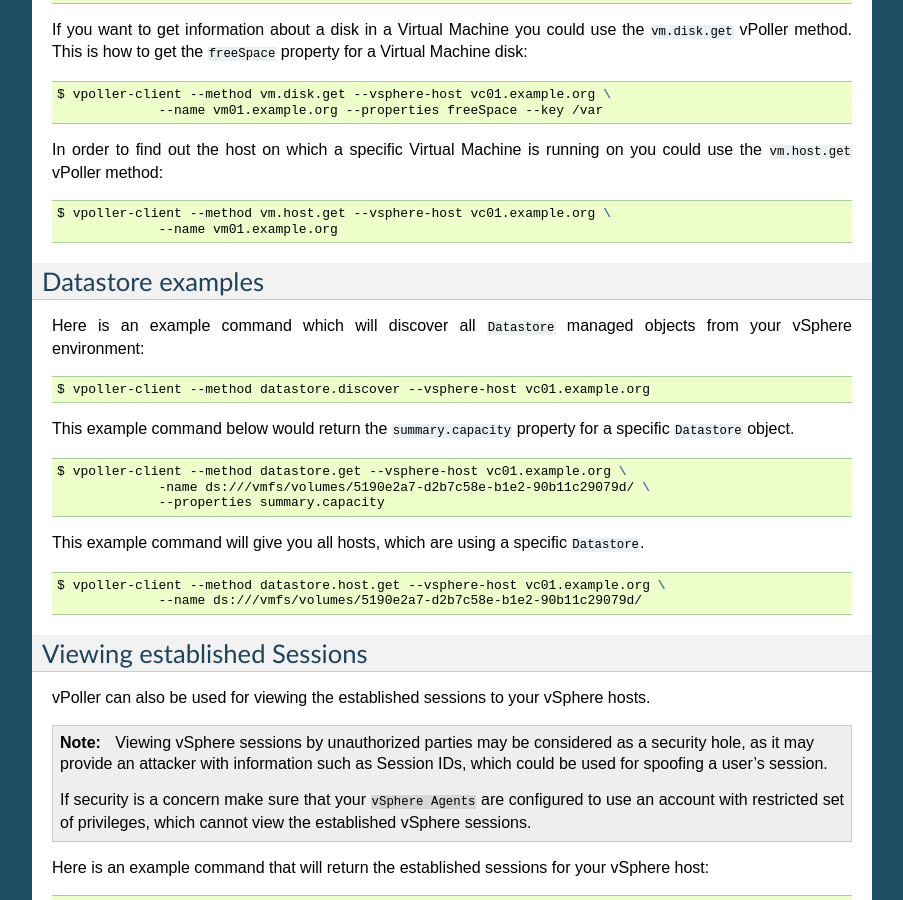
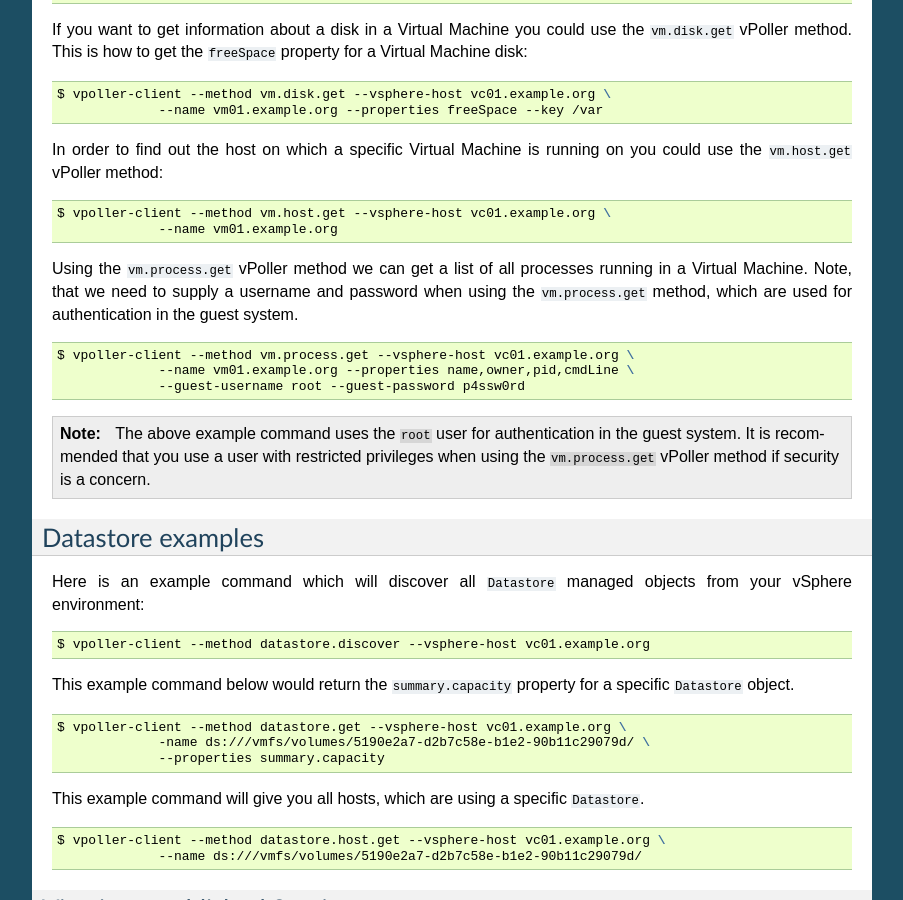
Before and after one commit to dnaeon/py-vpoller, a Sphinx documentation site: the page built from docs/examples.rst, in a window 1280 px wide and 900 px high, scrolled down 1755 px. Shown: the whole window, without its empty margins (198-1101 px from the left). Built offline with Sphinx 7.4.7, drawn with Linux system fonts in a browser that asks for light colours.

Commit message:
docs: Provide an example of using the 'vm.process.get' vPoller method

```diff
--- a/docs/examples.rst
+++ b/docs/examples.rst
@@ -147,6 +147,24 @@ running on you could use the ``vm.host.get`` vPoller method:
    $ vpoller-client --method vm.host.get --vsphere-host vc01.example.org \
 		--name vm01.example.org
 
+Using the ``vm.process.get`` vPoller method we can get a list of all
+processes running in a Virtual Machine. Note, that we need to supply a
+username and password when using the ``vm.process.get`` method, which
+are used for authentication in the guest system.
+
+.. code-block:: bash
+
+   $ vpoller-client --method vm.process.get --vsphere-host vc01.example.org \
+		--name vm01.example.org --properties name,owner,pid,cmdLine \
+		--guest-username root --guest-password p4ssw0rd
+
+.. note::
+
+   The above example command uses the ``root`` user for authentication
+   in the guest system. It is recommended that you use a user
+   with restricted privileges when using the ``vm.process.get``
+   vPoller method if security is a concern.
+
 Datastore examples
 ==================
 
```
